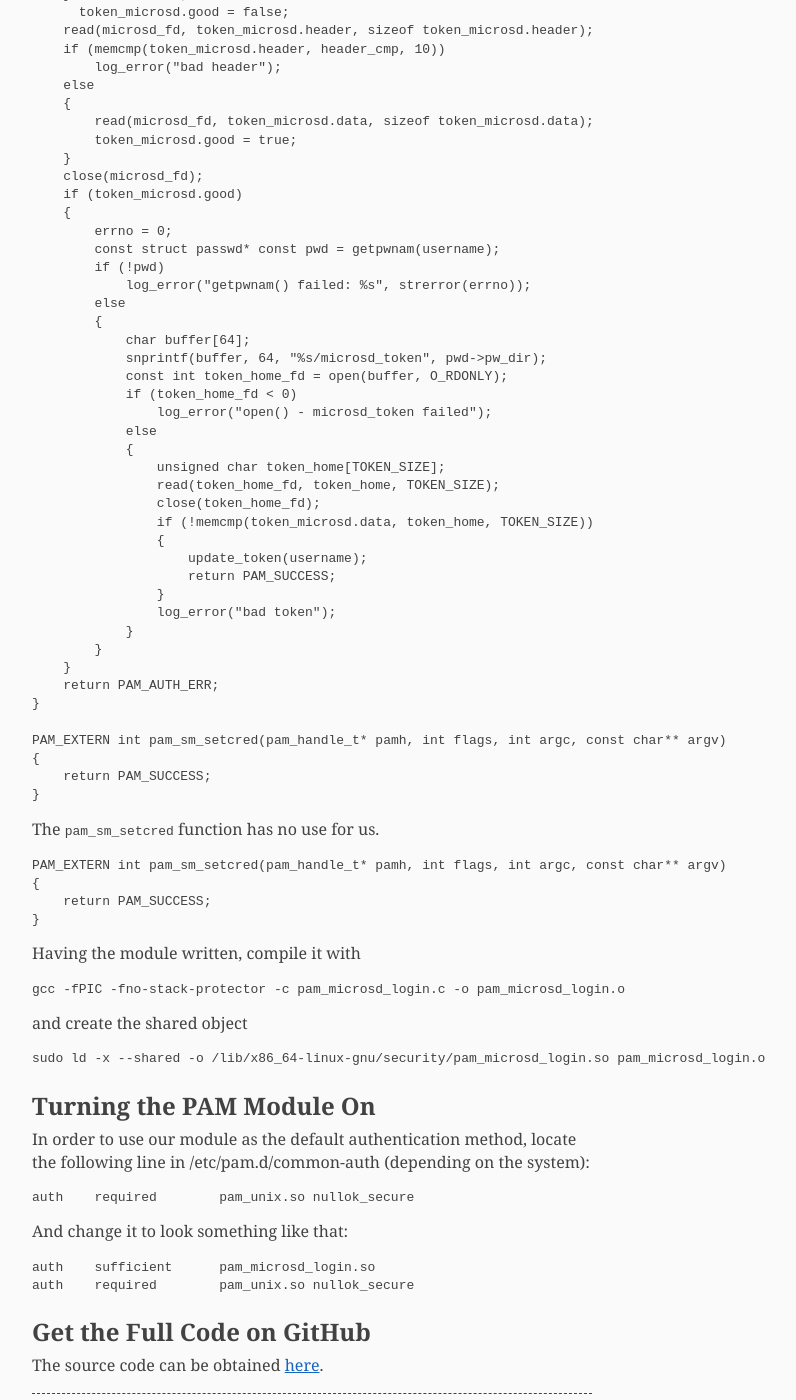
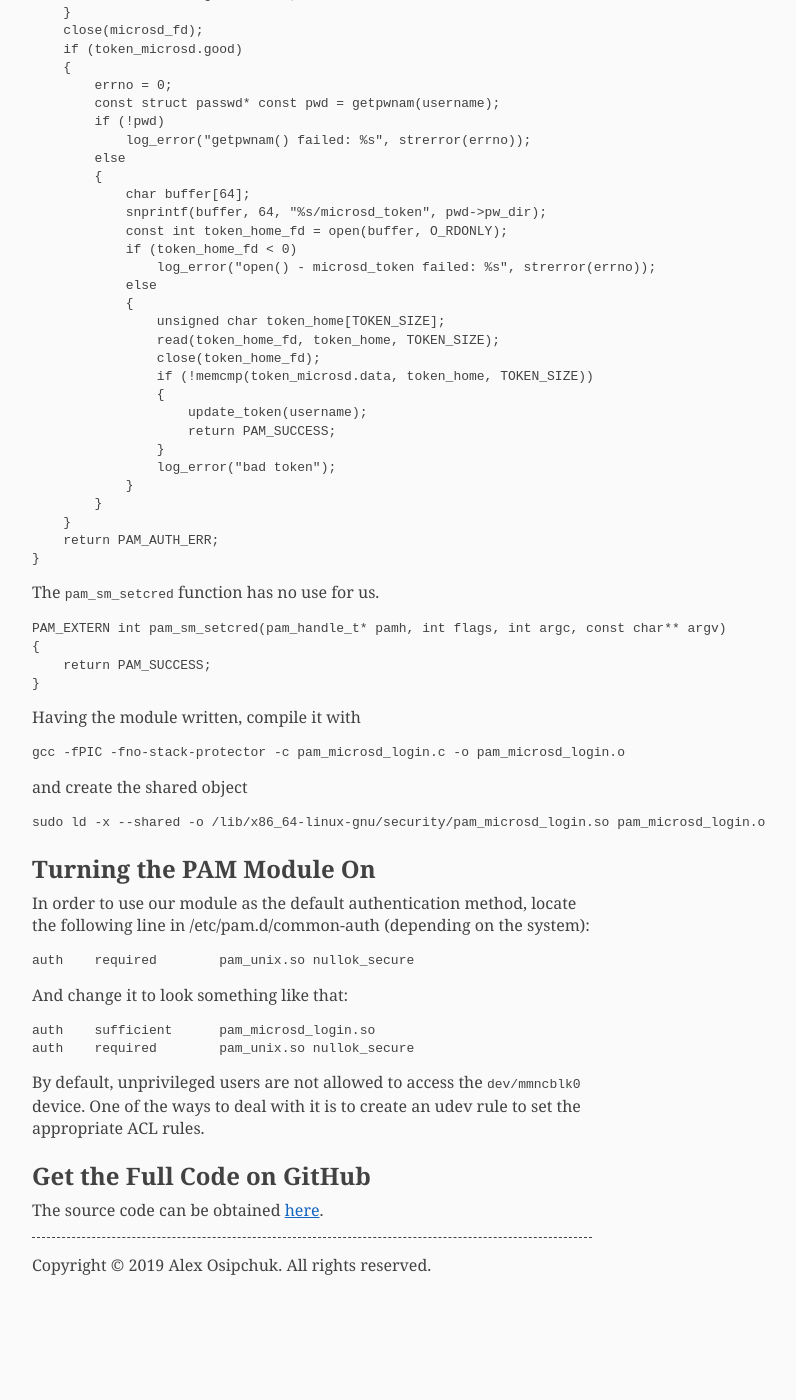
Before and after one commit to donqustix/donqustix.github.io, a Jekyll site: the page built from _posts/2019-08-26-linux-authentication-with-a-sd-card.md, in a window 1280 px wide and 1400 px high, scrolled down 3385 px. Shown: the whole window, without its empty margins (328-1124 px from the left). Built offline with Jekyll 4.4.1, drawn with Linux system fonts in a browser that asks for light colours; after the commit the page ends 4678 px from its top, so only the background shows below that; some of the changed text lies outside the part shown.

Commit message:
commit changes

````diff
--- a/_posts/2019-08-26-linux-authentication-with-a-sd-card.md
+++ b/_posts/2019-08-26-linux-authentication-with-a-sd-card.md
@@ -123,14 +123,6 @@ PAM_EXTERN int pam_sm_setcred(pam_handle_t* pamh, int flags, int argc, const cha
 
 In the `pam_sm_authenticate` function we obtain the username, check the header of the SD card, read the tokens from the SD card and home directory, compare the tokens, and regenerate them if no errors have occurred.
 ```c
-#include <stdbool.h>
-#include <stddef.h>
-
-#define PAM_SM_AUTH
-#include <security/pam_modules.h>
-
-#include "pam_microsd_tools.h"
-
 PAM_EXTERN int pam_sm_authenticate(pam_handle_t* pamh, int flags, int argc, const char** argv)
 {
     const char* username = NULL;
@@ -180,7 +172,7 @@ PAM_EXTERN int pam_sm_authenticate(pam_handle_t* pamh, int flags, int argc, cons
             snprintf(buffer, 64, "%s/microsd_token", pwd->pw_dir);
             const int token_home_fd = open(buffer, O_RDONLY);
             if (token_home_fd < 0)
-                log_error("open() - microsd_token failed");
+                log_error("open() - microsd_token failed: %s", strerror(errno));
             else
             {
                 unsigned char token_home[TOKEN_SIZE];
@@ -196,11 +188,6 @@ PAM_EXTERN int pam_sm_authenticate(pam_handle_t* pamh, int flags, int argc, cons
         }
     }
     return PAM_AUTH_ERR;
-}
-
-PAM_EXTERN int pam_sm_setcred(pam_handle_t* pamh, int flags, int argc, const char** argv)
-{
-    return PAM_SUCCESS;
 }
 ```
 
@@ -235,6 +222,8 @@ auth    sufficient      pam_microsd_login.so
 auth    required        pam_unix.so nullok_secure
 ```
 
+By default, unprivileged users are not allowed to access the `dev/mmncblk0` device. One of the ways to deal with it is to create an udev rule to set the appropriate ACL rules.
+
 ## Get the Full Code on GitHub
 
 The source code can be obtained [here](https://github.com/donqustix/pam_microsd_login).
````
